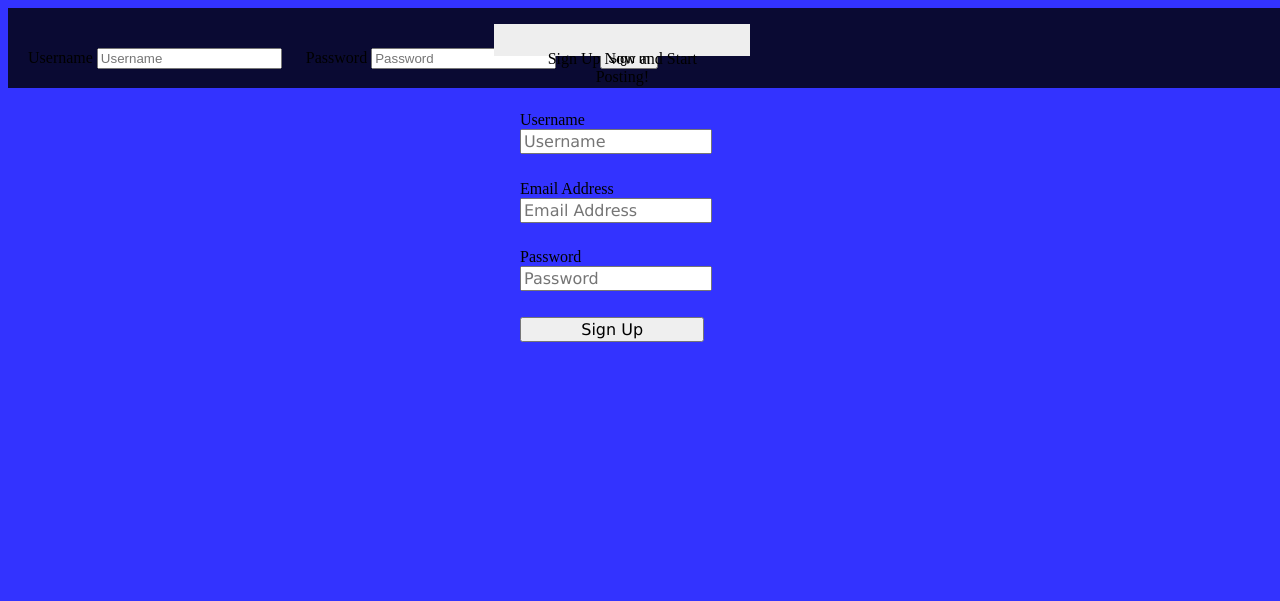
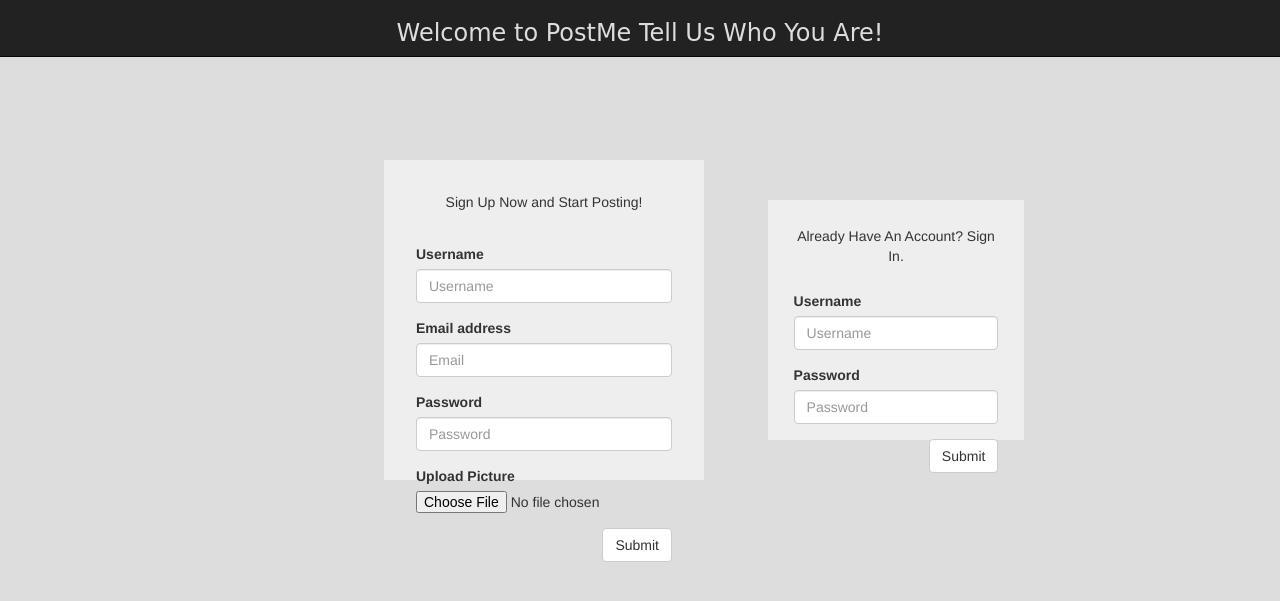
Before and after one commit to magnusbil/postMe, a Flask app: page / in a window 1280 px wide. Shown: the top 601 px of the page. Run offline with Flask 2, Linux system fonts and the light colour scheme; some libraries are stand-ins or nearby versions.

Commit message:
Refactor view with Bootstrap

```diff
--- a/app.py
+++ b/app.py
@@ -1,11 +1,13 @@
 import sqlite3
 from flask import Flask, g, redirect, request, render_template, session, url_for
+from flask_bootstrap import Bootstrap
 
 DATABASE = 'app.db'
 DEBUG = True
 SECRET_KEY = 'b026Hzy4f9YMT14uS<*46T0opO9x7%'
 
 app = Flask(__name__)
+Bootstrap(app)
 app.config.from_object(__name__)
 
 def connect_db():
@@ -24,7 +26,7 @@
 def index():
     return render_template('login.html')
 
-@app.route('/profile/<user>', methods=['GET', 'POST'])
+@app.route('/profile/<user>', methods=['GET','POST'])
 def profile(user):
     notes= g.db.execute("SELECT content from notes WHERE user=?", [user])
     return render_template('profile.html', notes=notes)
--- a/static/app.css
+++ b/static/app.css
@@ -2,17 +2,63 @@
  height: 100%;
  width: 100%;
  overflow: hidden;
- background-color: rgba(0,0,255, 0.8);
+  background-color: #DDD;
 }
 
-/*nav-bar*/
-.nav{
- position: fixed;
- height: 5em;
- width: 100%;
- margin: 0;
- background-color: rgba(0,0,0, 0.8);
+#banner{
+ text-align: center;
+ font-family: cursive;
+ color: #DDD;
+}
 
+/*registration box*/
+.input{
+ position: absolute;
+ display: inline-block;
+ margin: auto;
+ background-color: #EEE;
+}
+
+.input-reg{
+ height: 40%;
+ width: 25%;
+ top: 20%;
+ left: 30%;
+}
+
+.input-si{
+ height: 30%;
+ width: 20%;
+ top: 25%;
+ left: 60%;
+}
+
+/*statement at top of reg box*/
+#intro{
+ position: relative;
+ text-align: center;
+ margin: 10%;
+}
+
+/*center nav options*/
+.justified {
+  position:absolute;
+  left:45%;
+}
+
+/*reg box input*/
+.reg-ii{
+ height: 10%;
+ width: 90%;
+ font-size: 16px;
+ font-family: cursive;
+ line-height: 18px;
+}
+
+/*note removal icon*/
+#remove{
+ position: relative;
+ float: right;
 }
 
 /*sign in wrapper*/
@@ -32,44 +78,9 @@
  float right;
 }
 
-/*registration box*/
-#reg{
- height: 40%;
- width: 20%;
- position: absolute;
- top: 20%;
- left: 38%;
- margin: auto;
- background-color: #EEE;
-}
-/*statement at top of reg box*/
-#reg-intro{
-  position: relative;
-  text-align: center;
-  margin: 10%;
-}
-/*reg box div wrapper element for input*/
-.reg-i{
+/*div wrapper element for input*/
+.wrap-i{
  position: relative;
  display: block;
  margin: 10%;
 }
-/*reg box input*/
-.reg-ii{
- height: 10%;
- width: 90%;
- font-size: 16px;
- font-family: Verdana;
- line-height: 18px;
-}
-
-/*add note*/
-#add{
-
-}
-
-/*note removal icon*/
-#remove{
- position: relative;
- float: right;
-}
--- a/templates/boiler.html
+++ b/templates/boiler.html
@@ -1,9 +1,13 @@
 <!DOCTYPE html>
 <html>
-	<head>
-		<link rel="shortcut icon" href="{{url_for('static', filename='me.jpg')}}">
-		<link rel="stylesheet" href="https://maxcdn.bootstrapcdn.com/font-awesome/4.4.0/css/font-awesome.min.css">
-    	<link rel="stylesheet" href="{{url_for('static', filename='app.css')}}">
-	</head>
-	{% block body %}{% endblock %}
+  {% extends "bootstrap/base.html" %}
+  {% block title %}postMe{% endblock %}
+	{% block head %}
+     {{super()}}
+	   <link rel="shortcut icon" href="{{url_for('static', filename='me.jpg')}}">
+		 <link rel="stylesheet" href="https://maxcdn.bootstrapcdn.com/font-awesome/4.4.0/css/font-awesome.min.css">
+	   <link rel="stylesheet" href="{{url_for('static', filename='app.css')}}">
+	{% endblock %}
+	{% block content %}
+  {% endblock %}
 <html>
--- a/templates/login.html
+++ b/templates/login.html
@@ -1,37 +1,59 @@
 <!DOCTYPE html>
 <html>
   {% extends 'boiler.html' %}
-	{% block body %}
+	{% block content %}
 
-		<div class="nav">
-      <div id="si">
-			  <form action="{{url_for('getUser')}}" method="post">
-				  <div class="si-i">Username <input type="text" name="username" placeholder="Username"/></idv>
-				  <div class="si-i">Password <input type="text" name="password" placeholder="Password"/></div>
-				  <div class="si-i"><input type="submit" value="Sign In"/></div>
-			  </form>
-      <div>
+    <div class="navbar navbar-fixed-top navbar-inverse">
+      <h3 id="banner">Welcome to PostMe Tell Us Who You Are!</h3>
+    </div>
+
+		<div class="input input-reg">
+      <p id="intro">Sign Up Now and Start Posting!</a>
+      <div class="wrap-i">
+  			<form action="{{url_for('register')}}" method="POST">
+          <div class="form-group">
+            <label for="regUsername">Username</label>
+            <input type="text" class="form-control" id="regUsername" name="username" placeholder="Username">
+          </div>
+          <div class="form-group">
+            <label for="regEmail">Email address</label>
+            <input type="email" class="form-control" id="regEmail" name="email_addr" placeholder="Email">
+          </div>
+          <div class="form-group">
+            <label for="regPass">Password</label>
+            <input type="text" class="form-control" id="regPass" name="password" placeholder="Password">
+          </div>
+          <div class="form-group">
+            <label for="regPicture">Upload Picture</label>
+            <input type="file" id="regPicture" name="picture">
+          </div>
+          <button type="submit" class="btn btn-default" style="float:right;">Submit</button>
+        </form>
+      </div>
 		</div>
 
-		<div id="reg">
-      <p id="reg-intro">Sign Up Now and Start Posting!</a>
-			<form action="{{url_for('register')}}" method="post">
-				<div class="reg-i">
-           Username</br>
-				   <input class="reg-ii" type="text" name="username" placeholder="Username"/>
-        </div>
-				<div class="reg-i">
-           Email Address</br>
-				   <input class="reg-ii" type="email" name="email_addr" placeholder="Email Address"/>
-				</div>
-        <div class="reg-i">
-           Password</br>
-	         <input class="reg-ii" type="text" name="password" placeholder="Password"/>
-				</div>
-        <div class="reg-i">
-           <input class="reg-ii" type="submit" value="Sign Up"/>
-			  <div>
-      </form>
+    <div class="input input-si">
+      <p id="intro">Already Have An Account? Sign In.</a>
+      <div class="wrap-i">
+  			<form action="{{url_for('getUser')}}" method="POST">
+          <div class="form-group">
+            <label for="regUsername">Username</label>
+            <input type="text" class="form-control" id="regUsername" name="username" placeholder="Username">
+          </div>
+          <div class="form-group">
+            <label for="regPass">Password</label>
+            <input type="text" class="form-control" id="regPass" name="password" placeholder="Password">
+          </div>
+          <button type="submit" class="btn btn-default" style="float:right;">Submit</button>
+        </form>
+      </div>
 		</div>
+   <!--<div class="">
+			  <form class="navbar-form nav-center" action="{{url_for('getUser')}}" method="post">
+				  Username <input type="text" class="form-control" name="username" placeholder="Username"/>
+				  Password <input type="text" class="form-control" name="password" placeholder="Password"/>
+				  <input type="submit" value="Sign In"/>
+			  </form>
+		</div>-->
 	{% endblock %}
 <html>
```
Also changed, not shown: templates/profile.html (+11 -9 lines), app.db.
